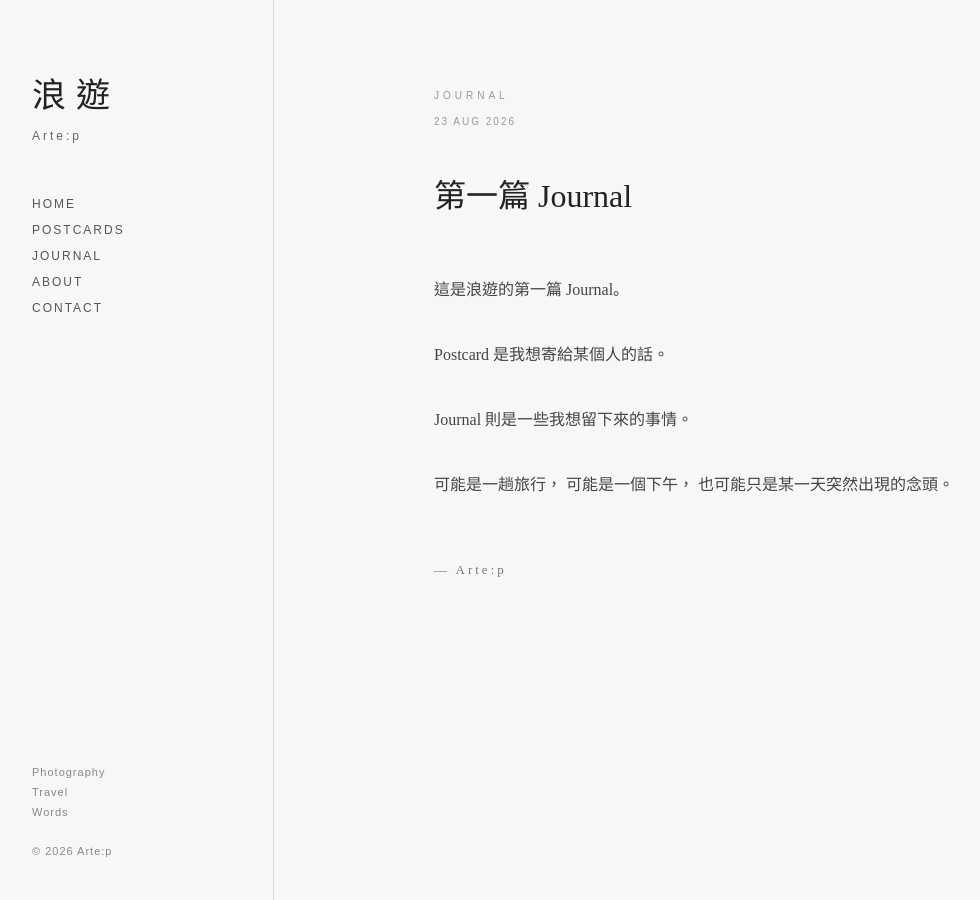
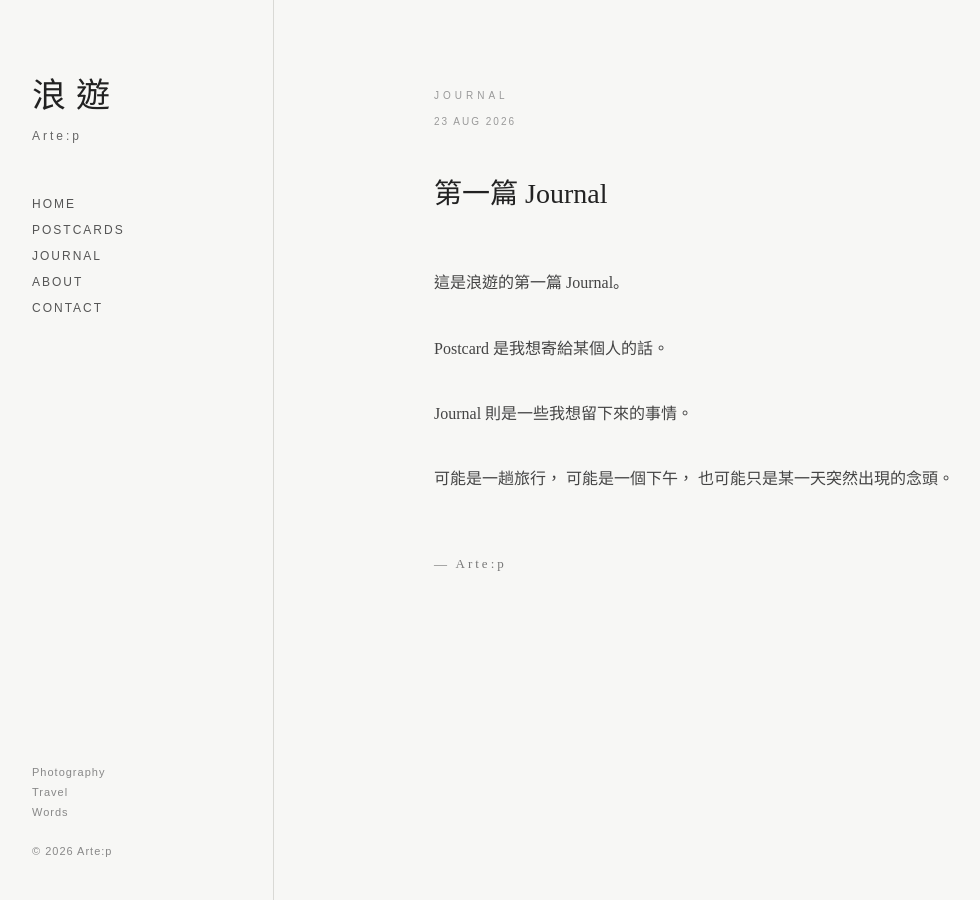
Before and after one commit to artep-wandering/artep-wandering.github.io, a Jekyll site: the page built from _journal/001.md, in a window 1280 px wide. Shown: the whole page, without its empty margins (6-986 px from the left). Built offline with Jekyll 4.4.1, drawn with Linux system fonts in a browser that asks for light colours; some web fonts are replaced.

Commit message:
layout_journal_v0.0.5

```diff
--- a/_layouts/journal.html
+++ b/_layouts/journal.html
@@ -1,4 +1,4 @@
-<!-- layout_journal_v0.0.4-->
+<!-- layout_journal_v0.0.5-->
 <!DOCTYPE html>
 <html lang="zh-Hant">
 
@@ -112,7 +112,7 @@
 
     h1 {
       font-family: "LXGW WenKai TC", serif;
-      font-size: 32px;
+      font-size: 28px;
       font-weight: 400;
       line-height: 1.55;
       margin: 0 0 50px;
```
